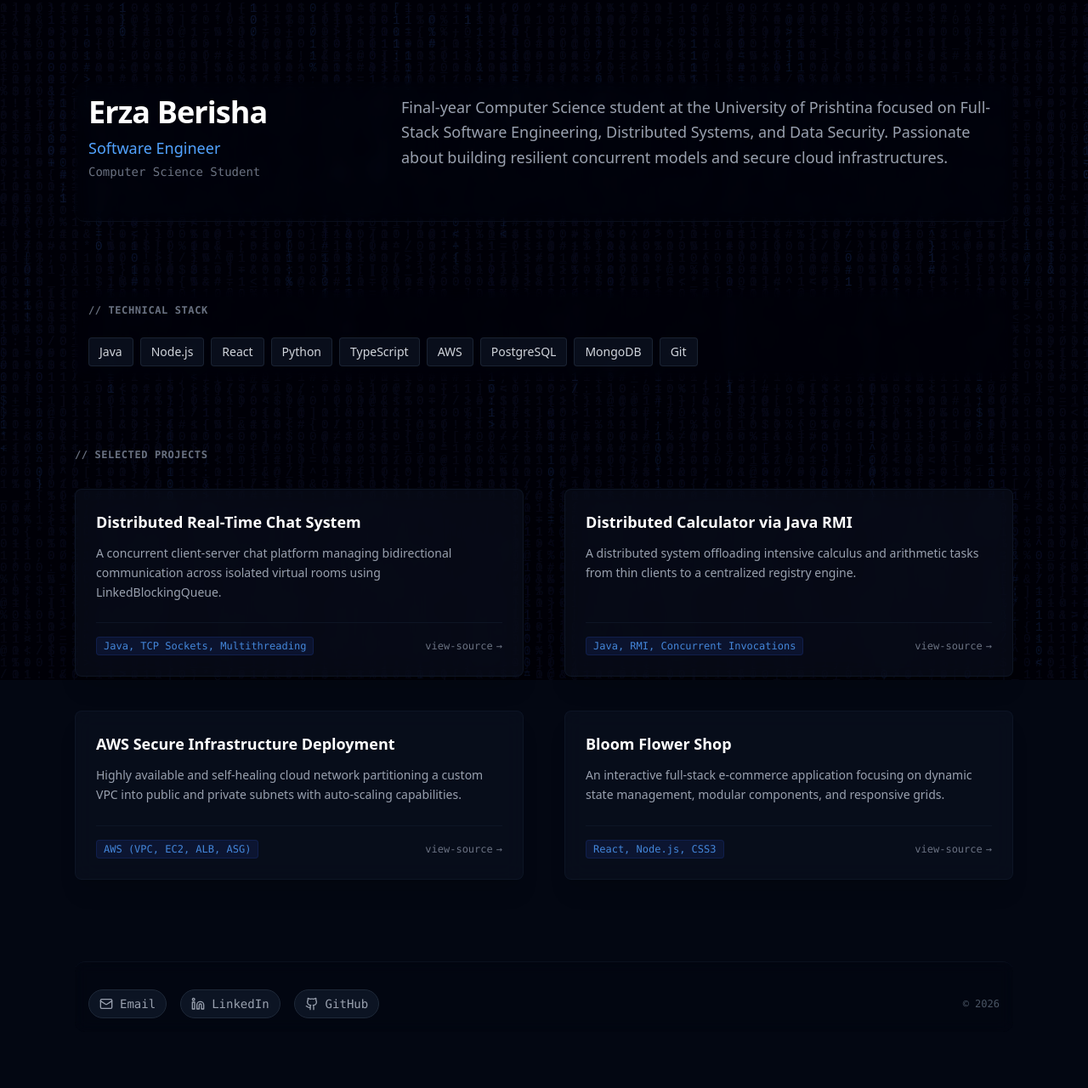
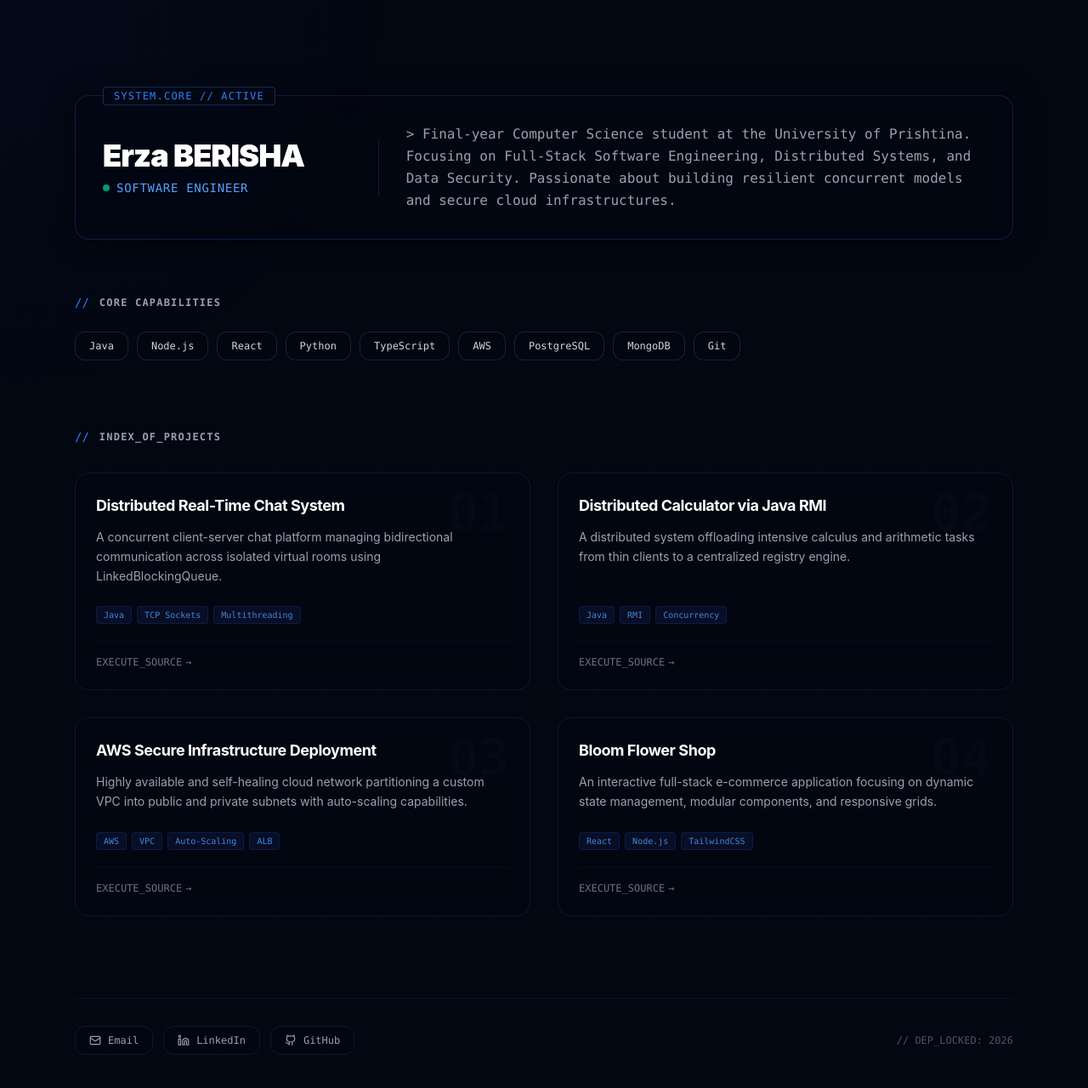
Before and after one commit to erzaberisha/portfolio, a React (Vite) app: page / in a window 1280 px wide. Shown: the top 1280 px of the page at 85% size. Built offline with nearby package versions, Linux system fonts and the light colour scheme.

Commit message:
dizajni final dashboard kreativ

```diff
--- a/src/App.jsx
+++ b/src/App.jsx
@@ -1,174 +1,180 @@
-import React, { useEffect, useRef } from 'react';
+import React, { useState, useEffect } from 'react';
 
 function App() {
-  const canvasRef = useRef(null);
+  const [mousePos, setMousePos] = useState({ x: 0, y: 0 });
 
+  // Ndjek lëvizjen e miut për efektin e dritës në background
   useEffect(() => {
-    const canvas = canvasRef.current;
-    const ctx = canvas.getContext('2d');
-
-    // Përshtat madhësinë e canvas me ekranin
-    const resizeCanvas = () => {
-      canvas.width = window.innerWidth;
-      canvas.height = window.innerHeight;
+    const handleMouseMove = (e) => {
+      setMousePos({ x: e.clientX, y: e.clientY });
     };
-    resizeCanvas();
-    window.addEventListener('resize', resizeCanvas);
-
-    // Karakteret "IT" që do të lëvizin (Binare dhe simbole)
-    const katakana = "0101011001101101<>/{};:[]_=+*&^%$#@!";
-    const alphabet = katakana.split("");
-
-    const fontSize = 14;
-    const columns = canvas.width / fontSize;
-
-    const rainDrops = [];
-    for (let x = 0; x < columns; x++) {
-      rainDrops[x] = 1;
-    }
-
-    const draw = () => {
-      // Krijo një efekt fade mbi background-in e zi
-      ctx.fillStyle = 'rgba(3, 7, 18, 0.08)'; // Ngjyra e errët bg-gray-950 me transparencë
-      ctx.fillRect(0, 0, canvas.width, canvas.height);
-
-      // Ngjyra e tekstit që bie (një jeshile/blu shumë e zbehtë "cyberpunk/IT")
-      ctx.fillStyle = 'rgba(59, 130, 246, 0.12)'; // Blu shumë e butë që të mos pengojë leximin
-      ctx.font = fontSize + 'px monospace';
-
-      for (let i = 0; i < rainDrops.length; i++) {
-        const text = alphabet[Math.floor(Math.random() * alphabet.length)];
-        ctx.fillText(text, i * fontSize, rainDrops[i] * fontSize);
-
-        if (rainDrops[i] * fontSize > canvas.height && Math.random() > 0.975) {
-          rainDrops[i] = 0;
-        }
-        rainDrops[i]++;
-      }
-    };
-
-    const interval = setInterval(draw, 33); // Shpejtësia e lëvizjes
-
-    return () => {
-      clearInterval(interval);
-      window.removeEventListener('resize', resizeCanvas);
-    };
+    window.addEventListener('mousemove', handleMouseMove);
+    return () => window.removeEventListener('mousemove', handleMouseMove);
   }, []);
 
   const projects = [
     {
+      id: "01",
       title: "Distributed Real-Time Chat System",
-      tech: "Java, TCP Sockets, Multithreading",
+      tech: ["Java", "TCP Sockets", "Multithreading"],
       desc: "A concurrent client-server chat platform managing bidirectional communication across isolated virtual rooms using LinkedBlockingQueue.",
       link: "https://github.com/erzaberisha"
     },
     {
+      id: "02",
       title: "Distributed Calculator via Java RMI",
-      tech: "Java, RMI, Concurrent Invocations",
+      tech: ["Java", "RMI", "Concurrency"],
       desc: "A distributed system offloading intensive calculus and arithmetic tasks from thin clients to a centralized registry engine.",
       link: "https://github.com/erzaberisha"
     },
     {
+      id: "03",
       title: "AWS Secure Infrastructure Deployment",
-      tech: "AWS (VPC, EC2, ALB, ASG)",
+      tech: ["AWS", "VPC", "Auto-Scaling", "ALB"],
       desc: "Highly available and self-healing cloud network partitioning a custom VPC into public and private subnets with auto-scaling capabilities.",
       link: "https://github.com/erzaberisha"
     },
     {
+      id: "04",
       title: "Bloom Flower Shop",
-      tech: "React, Node.js, CSS3",
+      tech: ["React", "Node.js", "TailwindCSS"],
       desc: "An interactive full-stack e-commerce application focusing on dynamic state management, modular components, and responsive grids.",
       link: "https://github.com/erzaberisha"
     }
   ];
 
   return (
-    <div className="relative min-h-screen bg-gray-950 overflow-x-hidden selection:bg-gray-800 text-gray-300">
+    <div className="relative min-h-screen bg-[#030712] text-gray-300 font-sans overflow-x-hidden selection:bg-blue-500/30 selection:text-blue-200">
 
-      {/* Canvas për Background-in IT Matrix */}
-      <canvas
-        ref={canvasRef}
-        className="fixed top-0 left-0 w-full h-full pointer-events-none z-0"
+      {/* 1. INTERACTIVE GLOW BACKGROUND */}
+      <div
+        className="pointer-events-none fixed inset-0 z-0 opacity-20 transition-opacity duration-300 hidden md:block"
+        style={{
+          background: `radial-gradient(600px circle at ${mousePos.x}px ${mousePos.y}px, rgba(59, 130, 246, 0.15), transparent 80%)`
+        }}
       />
 
-      {/* Pjesa kryesore e faqes (Content) e ngritur mbi z-10 */}
-      <div className="relative z-10 max-w-6xl mx-auto px-6 py-12 md:py-24">
+      {/* Tech-Grid Line Overlay */}
+      <div className="absolute inset-0 bg-[linear-gradient(to_right,#1f293710_1px,transparent_1px),linear-gradient(to_bottom,#1f293710_1px,transparent_1px)] bg-[size:4rem_4rem] pointer-events-none z-0" />
 
-        {/* Header Section */}
-        <header className="grid grid-cols-1 md:grid-cols-3 gap-8 mb-20 border-b border-gray-900/60 pb-12 backdrop-blur-sm bg-gray-950/20 rounded-xl p-4">
-          <div className="md:col-span-1">
-            <h1 className="text-4xl font-bold tracking-tight text-white mb-2">Erza Berisha</h1>
-            <p className="text-lg text-blue-400 font-medium">Software Engineer</p>
-            <p className="text-sm text-gray-500 font-mono mt-1">Computer Science Student</p>
+      <div className="relative z-10 max-w-6xl mx-auto px-6 py-16 md:py-28">
+
+        {/* HEADER SECTION - CYBER COMMAND */}
+        <header className="relative border border-blue-500/20 bg-gray-950/40 backdrop-blur-md p-8 rounded-2xl mb-16 shadow-[0_0_30px_rgba(0,0,0,0.5)]">
+          <div className="absolute top-0 left-8 -translate-y-1/2 bg-[#030712] px-3 py-0.5 text-xs font-mono text-blue-500 tracking-widest uppercase border border-blue-500/30 rounded">
+            System.Core // Active
           </div>
+
+          <div className="grid grid-cols-1 md:grid-cols-3 gap-8 items-center">
+            <div className="md:col-span-1 border-r-0 md:border-r border-gray-800/60 pr-4">
+              <h1 className="text-4xl font-black tracking-tight text-white mb-1 bg-gradient-to-r from-white to-gray-400 bg-clip-text text-transparent">
+                Erza BERISHA
+              </h1>
+              <div className="flex items-center gap-2 mt-2">
+                <span className="w-2 h-2 rounded-full bg-emerald-500 animate-pulse" />
+                <p className="text-sm font-mono text-blue-400 tracking-wider">SOFTWARE ENGINEER</p>
+              </div>
+            </div>
+
             <div className="md:col-span-2">
-            <p className="text-gray-400 leading-relaxed text-base md:text-lg">
-              Final-year Computer Science student at the University of Prishtina focused on Full-Stack Software Engineering, Distributed Systems, and Data Security. Passionate about building resilient concurrent models and secure cloud infrastructures.
+              <p className="text-gray-400 leading-relaxed font-mono text-sm md:text-base">
+                &gt; Final-year Computer Science student at the University of Prishtina.
+                Focusing on Full-Stack Software Engineering, Distributed Systems, and Data Security.
+                Passionate about building resilient concurrent models and secure cloud infrastructures.
               </p>
+            </div>
           </div>
         </header>
 
-        {/* Tech Stack */}
-        <section className="mb-20 backdrop-blur-sm bg-gray-950/10 p-4 rounded-xl">
-          <h2 className="text-xs font-semibold uppercase tracking-wider text-gray-500 mb-6 font-mono">// Technical Stack</h2>
-          <div className="flex flex-wrap gap-2">
+        {/* TECHNICAL STACK - GLOW CHIPS */}
+        <section className="mb-20">
+          <div className="flex items-center gap-3 mb-6">
+            <span className="text-blue-500 font-mono text-sm">//</span>
+            <h2 className="text-xs font-bold uppercase tracking-widest text-gray-400 font-mono">Core Capabilities</h2>
+          </div>
+          <div className="flex flex-wrap gap-2.5">
             {["Java", "Node.js", "React", "Python", "TypeScript", "AWS", "PostgreSQL", "MongoDB", "Git"].map((tech) => (
-              <span key={tech} className="bg-gray-900/60 border border-gray-800/80 px-3 py-1.5 rounded text-sm text-gray-300 font-medium hover:border-blue-500/50 transition-colors duration-300">
+              <span
+                key={tech}
+                className="bg-gray-950/60 border border-gray-800/80 px-4 py-2 rounded-xl text-xs font-mono text-gray-300 hover:border-blue-500/40 hover:text-blue-400 hover:shadow-[0_0_15px_rgba(59,130,246,0.15)] transition-all duration-300 cursor-default"
+              >
                 {tech}
               </span>
             ))}
           </div>
         </section>
 
-        {/* Projects Section */}
+        {/* PROJECTS SECTION - NEON SHADOW CARDS */}
         <section className="mb-24">
-          <h2 className="text-xs font-semibold uppercase tracking-wider text-gray-500 mb-8 font-mono">// Selected Projects</h2>
-          <div className="grid grid-cols-1 md:grid-cols-2 gap-x-12 gap-y-10">
-            {projects.map((project, idx) => (
-              <div key={idx} className="group flex flex-col justify-between border border-gray-900/80 bg-gray-900/40 backdrop-blur-md p-6 rounded-lg hover:border-blue-500/40 hover:bg-gray-900/60 transition-all duration-300 shadow-xl">
+          <div className="flex items-center gap-3 mb-8">
+            <span className="text-blue-500 font-mono text-sm">//</span>
+            <h2 className="text-xs font-bold uppercase tracking-widest text-gray-400 font-mono">Index_Of_Projects</h2>
+          </div>
+
+          <div className="grid grid-cols-1 md:grid-cols-2 gap-8">
+            {projects.map((project) => (
+              <div
+                key={project.id}
+                className="group relative flex flex-col justify-between border border-gray-900 bg-gray-950/20 backdrop-blur-sm p-6 rounded-2xl hover:border-blue-500/30 hover:bg-gray-950/50 hover:shadow-[0_0_30px_rgba(59,130,246,0.08)] transition-all duration-500"
+              >
+                {/* Numri i Projektit në prapavijë */}
+                <span className="absolute top-4 right-6 text-6xl font-black font-mono text-gray-900/20 group-hover:text-blue-500/5 transition-colors duration-500 pointer-events-none">
+                  {project.id}
+                </span>
+
                 <div>
-                  <div className="flex flex-col sm:flex-row sm:items-center justify-between gap-2 mb-3">
-                    <h3 className="text-lg font-semibold text-white group-hover:text-blue-400 transition-colors">
+                  <h3 className="text-lg font-bold text-white group-hover:text-blue-400 transition-colors duration-300 mb-3 tracking-tight">
                     {project.title}
                   </h3>
-                  </div>
-                  <p className="text-sm text-gray-400 mb-6 leading-relaxed">{project.desc}</p>
+                  <p className="text-sm text-gray-400 mb-6 leading-relaxed font-sans">
+                    {project.desc}
+                  </p>
                 </div>
 
-                <div className="flex items-center justify-between pt-4 border-t border-gray-900/80">
-                  <span className="text-xs text-blue-400/80 font-mono bg-blue-950/40 px-2 py-0.5 rounded border border-blue-900/30">{project.tech}</span>
+                <div>
+                  <div className="flex flex-wrap gap-1.5 mb-5">
+                    {project.tech.map((t) => (
+                      <span key={t} className="text-[10px] font-mono text-blue-400/80 bg-blue-950/30 px-2 py-0.5 rounded border border-blue-900/30">
+                        {t}
+                      </span>
+                    ))}
+                  </div>
+
+                  <div className="flex items-center justify-between pt-4 border-t border-gray-900/50">
                     <a
                       href={project.link}
                       target="_blank"
                       rel="noreferrer"
-                    className="text-xs font-mono text-gray-500 hover:text-white transition-colors flex items-center gap-1"
+                      className="text-xs font-mono text-gray-500 group-hover:text-white transition-colors flex items-center gap-1"
                     >
-                    view-source <span>→</span>
+                      EXECUTE_SOURCE <span className="group-hover:translate-x-1 transition-transform">→</span>
                     </a>
+                  </div>
                 </div>
               </div>
             ))}
           </div>
         </section>
 
-        {/* Contact Section */}
-        <footer className="border-t border-gray-900/60 pt-8 flex flex-col sm:flex-row justify-between items-center gap-4 text-sm font-mono backdrop-blur-sm bg-gray-950/10 p-4 rounded-xl">
-          <div className="flex flex-wrap gap-4 items-center">
-            <a href="mailto:berzaberisha@gmail.com" className="flex items-center gap-2 text-gray-400 hover:text-white transition-colors bg-gray-900/80 border border-gray-800 px-3 py-1.5 rounded-full">
-              <svg xmlns="http://www.w3.org/2000/svg" width="16" height="16" viewBox="0 0 24 24" fill="none" stroke="currentColor" stroke-width="2" stroke-linecap="round" stroke-linejoin="round"><rect width="20" height="16" x="2" y="4" rx="2"/><path d="m22 7-8.97 5.7a1.94 1.94 0 0 1-2.06 0L2 7"/></svg>
+        {/* CYBER FOOTER */}
+        <footer className="border-t border-gray-900/60 pt-8 flex flex-col sm:flex-row justify-between items-center gap-6 text-xs font-mono">
+          <div className="flex flex-wrap gap-3">
+            <a href="mailto:berzaberisha@gmail.com" className="flex items-center gap-2 text-gray-400 hover:text-blue-400 hover:border-blue-500/30 transition-all bg-gray-950/40 border border-gray-900 px-4 py-2 rounded-xl">
+              <svg xmlns="http://www.w3.org/2000/svg" width="14" height="14" viewBox="0 0 24 24" fill="none" stroke="currentColor" stroke-width="2"><rect width="20" height="16" x="2" y="4" rx="2"/><path d="m22 7-8.97 5.7a1.94 1.94 0 0 1-2.06 0L2 7"/></svg>
               Email
             </a>
-            <a href="https://linkedin.com/in/erze-berisha/" target="_blank" rel="noreferrer" className="flex items-center gap-2 text-gray-400 hover:text-white transition-colors bg-gray-900/80 border border-gray-800 px-3 py-1.5 rounded-full">
-              <svg xmlns="http://www.w3.org/2000/svg" width="16" height="16" viewBox="0 0 24 24" fill="none" stroke="currentColor" stroke-width="2" stroke-linecap="round" stroke-linejoin="round"><path d="M16 8a6 6 0 0 1 6 6v7h-4v-7a2 2 0 0 0-2-2 2 2 0 0 0-2 2v7h-4v-7a6 6 0 0 1 6-6z"/><rect width="4" height="12" x="2" y="9"/><circle cx="4" cy="4" r="2"/></svg>
+            <a href="https://linkedin.com/in/erze-berisha/" target="_blank" rel="noreferrer" className="flex items-center gap-2 text-gray-400 hover:text-blue-400 hover:border-blue-500/30 transition-all bg-gray-950/40 border border-gray-900 px-4 py-2 rounded-xl">
+              <svg xmlns="http://www.w3.org/2000/svg" width="14" height="14" viewBox="0 0 24 24" fill="none" stroke="currentColor" stroke-width="2"><path d="M16 8a6 6 0 0 1 6 6v7h-4v-7a2 2 0 0 0-2-2 2 2 0 0 0-2 2v7h-4v-7a6 6 0 0 1 6-6z"/><rect width="4" height="12" x="2" y="9"/><circle cx="4" cy="4" r="2"/></svg>
               LinkedIn
             </a>
-            <a href="https://github.com/erzaberisha" target="_blank" rel="noreferrer" className="flex items-center gap-2 text-gray-400 hover:text-white transition-colors bg-gray-900/80 border border-gray-800 px-3 py-1.5 rounded-full">
-              <svg xmlns="http://www.w3.org/2000/svg" width="16" height="16" viewBox="0 0 24 24" fill="none" stroke="currentColor" stroke-width="2" stroke-linecap="round" stroke-linejoin="round"><path d="M15 22v-4a4.8 4.8 0 0 0-1-3.5c3 0 6-2 6-5.5.08-1.25-.27-2.48-1-3.5.28-1.15.28-2.35 0-3.5 0 0-1 0-3 1.5-2.64-.5-5.36-.5-8 0C6 2 5 2 5 2c-.3 1.15-.3 2.35 0 3.5A5.403 5.403 0 0 0 4 9c0 3.5 3 5.5 6 5.5-.39.49-.68 1.05-.85 1.65-.17.6-.22 1.23-.15 1.85v4"/><path d="M9 18c-4.51 2-5-2-7-2"/></svg>
+            <a href="https://github.com/erzaberisha" target="_blank" rel="noreferrer" className="flex items-center gap-2 text-gray-400 hover:text-blue-400 hover:border-blue-500/30 transition-all bg-gray-950/40 border border-gray-900 px-4 py-2 rounded-xl">
+              <svg xmlns="http://www.w3.org/2000/svg" width="14" height="14" viewBox="0 0 24 24" fill="none" stroke="currentColor" stroke-width="2"><path d="M15 22v-4a4.8 4.8 0 0 0-1-3.5c3 0 6-2 6-5.5.08-1.25-.27-2.48-1-3.5.28-1.15.28-2.35 0-3.5 0 0-1 0-3 1.5-2.64-.5-5.36-.5-8 0C6 2 5 2 5 2c-.3 1.15-.3 2.35 0 3.5A5.403 5.403 0 0 0 4 9c0 3.5 3 5.5 6 5.5-.39.49-.68 1.05-.85 1.65-.17.6-.22 1.23-.15 1.85v4"/><path d="M9 18c-4.51 2-5-2-7-2"/></svg>
               GitHub
             </a>
           </div>
-          <span className="text-xs text-gray-600">© 2026</span>
+          <span className="text-gray-600 font-mono">// DEP_LOCKED: 2026</span>
         </footer>
+
       </div>
     </div>
   );
```
Lines whose indentation alone changed are shown as unchanged.
